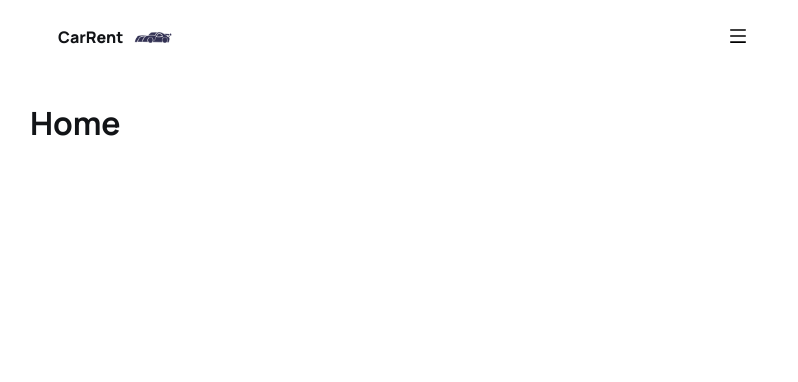
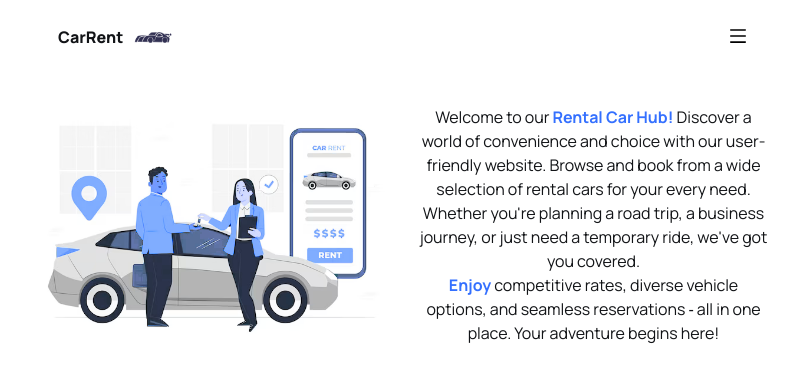
Before and after one commit to Slavyasanek/rental-test, a React (Vite) app: page / in a window 1280 px wide. Shown: the top 382 px of the page, without its empty margins (241-1039 px from the left). Built offline with nearby package versions, Linux system fonts and the light colour scheme; a web font is replaced by a local one.

Commit message:
add main page

```diff
--- a/src/index.css
+++ b/src/index.css
@@ -77,3 +77,11 @@ img {
   width: 100%;
   display: block;
 }
+
+.hidden {
+	width: 0;
+	height: 0;
+	pointer-events: none;
+	opacity: 0;
+	display: none;
+}
--- a/src/layout/SharedLayout.styled.jsx
+++ b/src/layout/SharedLayout.styled.jsx
@@ -28,6 +28,7 @@ export const Container = styled.div`
     width: 100%;
     padding-top:30px;
     padding-bottom: 50px;
+    position: relative;
     @media screen and (${devices.desktop}){
         padding-top: 80px;
         padding-bottom: 80px;
--- a/src/pages/CatalogPage/CatalogPage.jsx
+++ b/src/pages/CatalogPage/CatalogPage.jsx
@@ -60,6 +60,7 @@ const CatalogPage = () => {
     }
     return (
         <>
+            <h1 className="hidden">Catalog of cars</h1>
             <Filter
                 setFilteredCars={setFilteredCars}
                 cars={cars}
--- a/src/pages/Home/Home.jsx
+++ b/src/pages/Home/Home.jsx
@@ -1,6 +1,15 @@
+import hero from '../../assets/hero.png';
+import { Description, Image, ImageWrapper, MainPageWrapper } from './Home.styled';
+
 const HomePage = () => {
     return (
-        <h1>Home</h1>
+        <MainPageWrapper>
+            <h1 className='hidden'>CarRent description</h1>
+            <ImageWrapper><Image src={hero} alt='main page picture of easy car deal'/></ImageWrapper>
+            <Description>Welcome to our <span>Rental Car Hub!</span> Discover a world of convenience and choice with our user-friendly website. Browse and book from a wide selection of rental cars for your every need. Whether you&#x27;re planning a road trip, a business journey, or just need a temporary ride, we&#x27;ve got you covered.
+                <p><span>Enjoy</span> competitive rates, diverse vehicle options, and seamless reservations &#x2011; all in one place. Your adventure begins here!</p>
+            </Description>
+        </MainPageWrapper>
     )
 }
 
--- /dev/null
+++ b/src/pages/Home/Home.styled.jsx
@@ -0,0 +1,54 @@
+import styled from "styled-components";
+import { devices } from "../../utils/devices";
+
+export const ImageWrapper = styled.div`
+    min-width: 200px;
+    height: 230px;
+    @media screen and (${devices.tablet}){
+        min-width: 50%;
+    }
+    @media screen and (${devices.desktop}) {
+        min-width: 500px;
+        height: 300px;
+    }
+`
+
+export const Description = styled.p`
+    font-size: 12px;
+    line-height: 1.5;
+    letter-spacing: -0.05px;
+    text-align: center;
+    & > span, & > p > span  {
+        color: ${p => p.theme.decorativePurple};
+        font-weight: 500;
+    }
+    @media screen and (${devices.tablet}) {
+        font-size: 16px;
+    }
+    @media screen and (${devices.desktop}){
+        font-size: 20px;
+        min-width: 500px;
+    }
+`
+
+export const Image = styled.img`
+    width: 100%;
+    height: 100%;
+    object-fit: cover;
+`
+
+export const MainPageWrapper = styled.div`
+    display: flex;
+    flex-direction: column;
+    align-items: center;
+    gap: 20px;
+    @media screen and (${devices.tablet}){
+        flex-direction: row;
+    }
+    @media screen and (${devices.desktop}) {
+       position: absolute;
+       top: 50%;
+       left: 50%;
+       transform: translate(-50%, -50%);
+    }
+`
```
Also changed, not shown: src/assets/hero.png (added).
